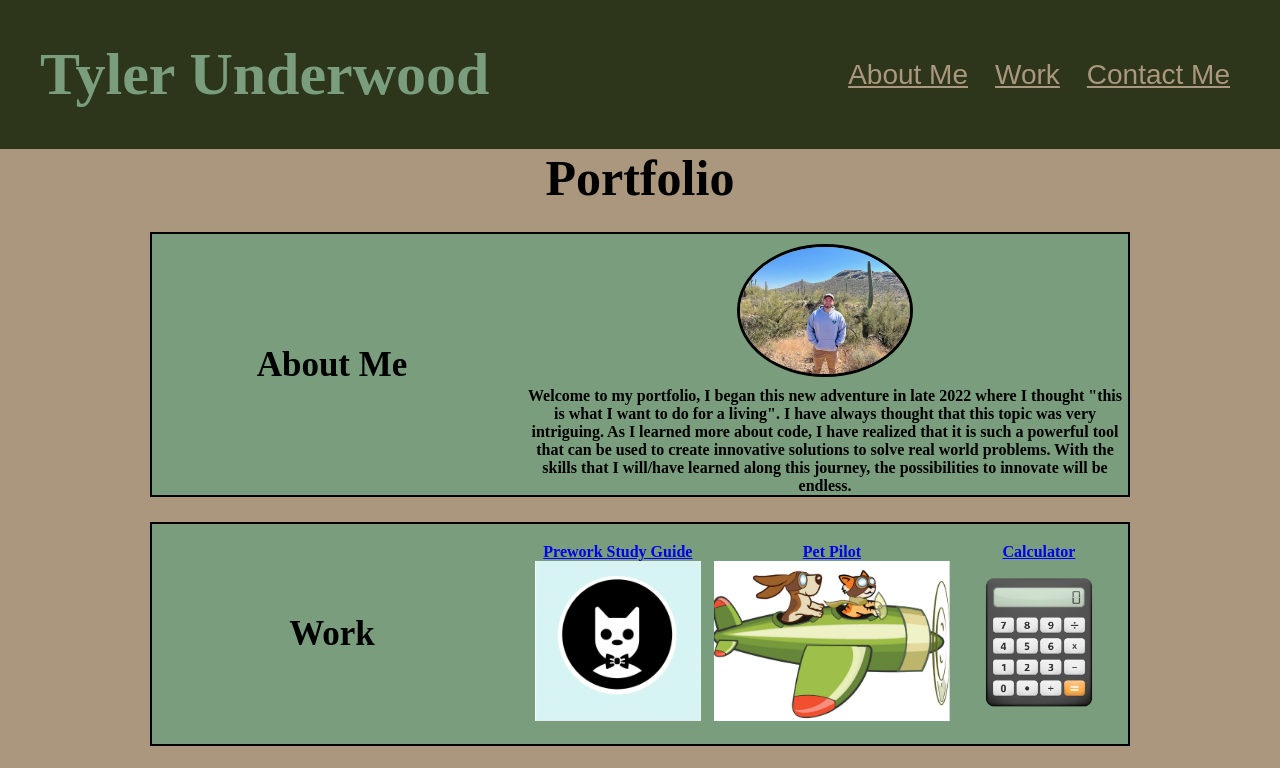
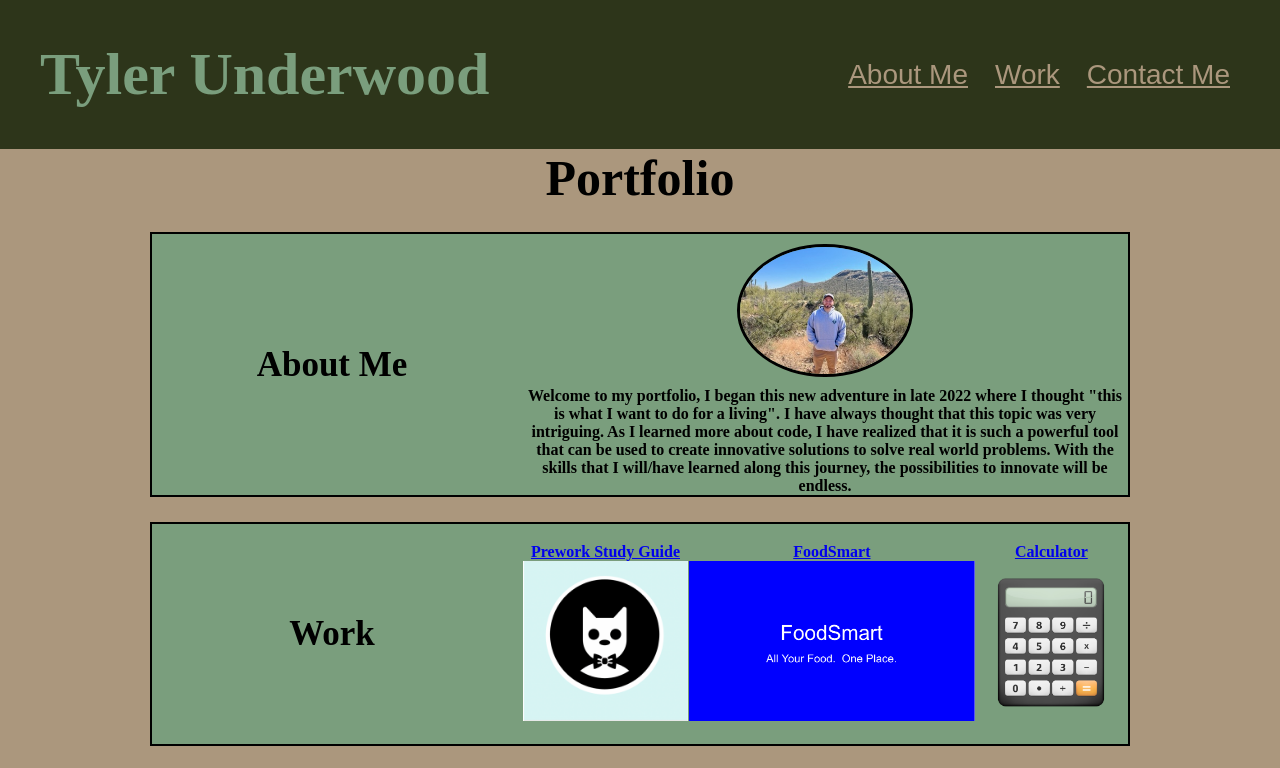
Before and after one commit to tylerundrwood/Tylers-Portfolio, a plain HTML site: page index.html in a window 1280 px wide. Shown: the top 768 px of the page. Drawn offline with Linux system fonts and the light colour scheme.

Commit message:
added foodsmart link

```diff
--- a/index.html
+++ b/index.html
@@ -52,9 +52,9 @@
                     <img src="./images/bowtie-cat.png" class="work-img-1 blue" ></a>
             </div>
             <div>
-                <a href="https://github.com/tylerundrwood">
-                    <h4 class="pet">Pet Pilot</h4>
-                    <button><img src="./images/Screenshot 2023-04-23 at 7.29.27 PM.png" class="work-img-1 green"></a></button>
+                <a href="https://dtm589.github.io/FoodSmart/">
+                    <h4 class="pet">FoodSmart</h4>
+                    <button><img src="./images/Screenshot 2023-06-05 at 9.04.45 PM.png" class="work-img-1 green"></a></button>
             </div>
             <div>
                 <a href="https://github.com/tylerundrwood">
--- a/style.css
+++ b/style.css
@@ -201,7 +201,7 @@ footer {
     font-size: 18%;
     }
 }
-@media  screen and (max-width: 391px) {
+@media  screen and (max-width: 430px) {
   header {
     display: flex;
     flex-direction: column;
```
Also changed, not shown: images/Screenshot 2023-04-23 at 7.29.27 PM.png (deleted), images/Screenshot 2023-06-05 at 9.04.45 PM.png (added).
